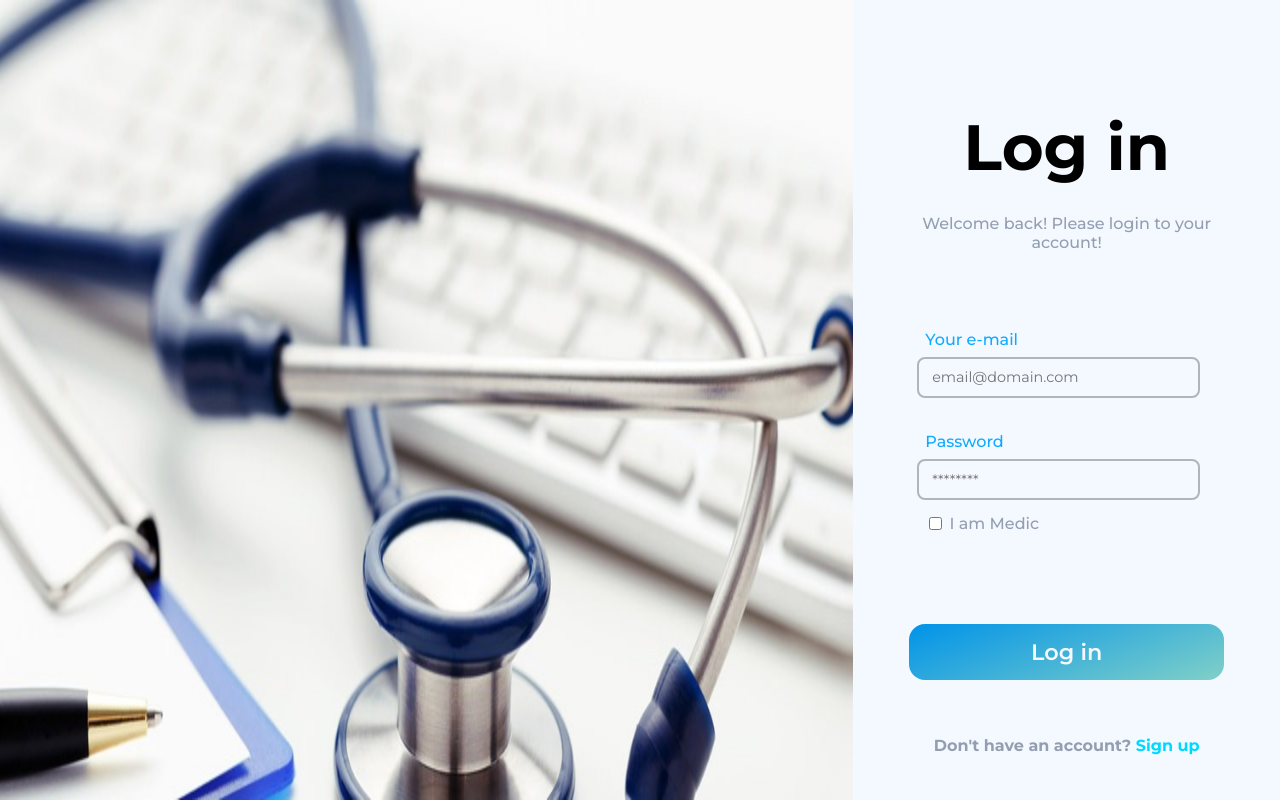
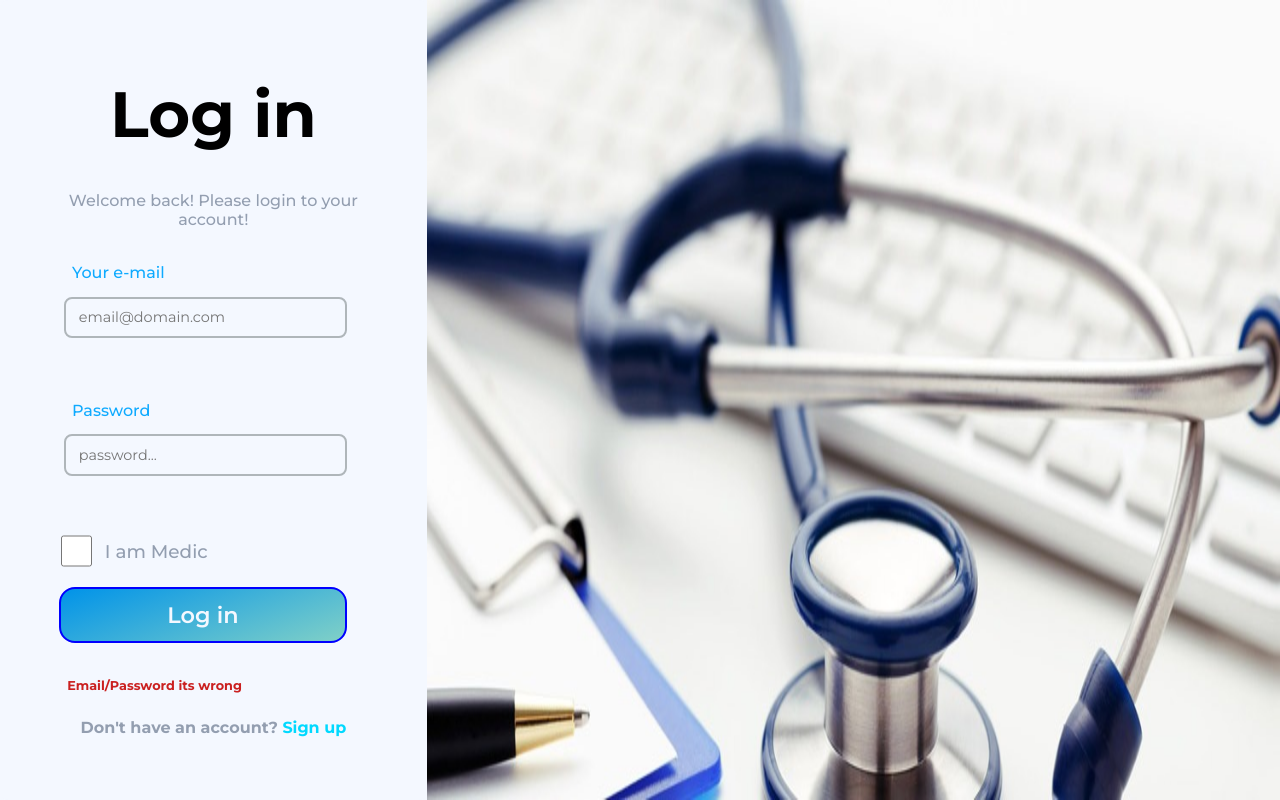
Before and after one commit to matiascalvar/medical-hub-pf, a React (Create React App) app in the folder client/: page /login in a window 1280 px wide. Built offline with nearby package versions, Linux system fonts and the light colour scheme; no server answers.

Commit message:
feat:(components/Login_Register) Agregando errores al front y control de forms en Login_Register

```diff
--- a/client/src/components/Login/Login.tsx
+++ b/client/src/components/Login/Login.tsx
@@ -75,11 +75,9 @@ const LoginPage: FunctionComponent = () => {
 
   const validateForm = () => {
     let errors: any = {};
-    if (!input.email) {
+    if(!input.email) {
       errors.email = "Email is required";
-    } else if (
-      !/^([\w\d._\-#])+@([\w\d._\-#]+[.][\w\d._\-#]+)+$/.test(input.email)
-    ) {
+    } else if (!/^([\w\d._\-#])+@([\w\d._\-#]+[.][\w\d._\-#]+)+$/.test(input.email)) {
       errors.email = "Must be a valid email";
     }
     if (!input.password) {
@@ -87,7 +85,6 @@ const LoginPage: FunctionComponent = () => {
     } else if (!/(?=.{8,})/.test(input.password)) {
       errors.password = "Password must be at least 8 characters";
     }
-
     setErrors(errors);
   };
 
@@ -114,36 +111,37 @@ const LoginPage: FunctionComponent = () => {
                 onChange={handleInputChange}
               />
             </div>
-            {errors.email && <p className="errors">{errors.email}</p>}
+            {errors.email && <p className="loginErrors">{errors.email}</p>}
           </div>
           <div className="form__password">
             <label className="password__title">Password</label>
             <div className="password__input">
               <input
                 type="password"
-                placeholder="********"
+                placeholder="password..."
                 className="loginInput__item"
                 name="password"
                 value={input.password}
                 onChange={handleInputChange}
               />
             </div>
-            {errors.password && <p className="errors">{errors.password}</p>}
+            {errors.password && <p className="loginErrors">{errors.password}</p>}
           </div>
           <div className="form__register">
-            <div className="register__isMedic">
             <input type="checkbox" className="isMedic__check" />
             <label className="isMedic__title">I am Medic</label>
           </div>
-          </div>
+          <div className="form__bottom">
             <button type="submit" className="form__btn">
               Log in
             </button>
+            <p className="loginErrors">Email/Password its wrong</p>
             <Link to="/register" className="btn__register">
               <p>
                 Don't have an account? <span className="blue_text">Sign up</span>
               </p>
             </Link>
+          </div>
         </form>
       </div>
     </div>
--- a/client/src/components/Register/Register.tsx
+++ b/client/src/components/Register/Register.tsx
@@ -1,4 +1,4 @@
-import React, { FunctionComponent } from "react";
+import React, { FunctionComponent, useEffect } from "react";
 import { useHistory } from "react-router-dom"
 import axios from 'axios';
 import "../../styles/LoginPage/Register.css";
@@ -18,8 +18,9 @@ const CreatePage: FunctionComponent = () => {
 
     const registerUser = async function(user: any) {
         try {
-            const response = await axios.post('http://localhost:3001/register', user)
-            return response
+            const response = await axios.post('http://localhost:3001/register', user);
+            setErrors(emptyInput);
+            return response;
         } catch(error) {
             console.log(error)
             return error
@@ -35,13 +36,21 @@ const CreatePage: FunctionComponent = () => {
         phone: '',
     }
 
-    const [ input, setInput ] = React.useState(emptyInput)
+    const [errors, setErrors] = React.useState(emptyInput);
+    const [ input, setInput ] = React.useState(emptyInput);
+
+    useEffect(() => {
+      console.log("input", input);
+      console.log("pswd", input.password.length);
+      console.log("errors", errors);
+    }, [input, errors]);
 
     const handleInputChange = function(e: any) {
         setInput({
             ...input,
             [e.target.name]: e.target.value
         })
+        validateForm();
     }
 
     const handleSubmit = async function(e: any) {
@@ -57,6 +66,41 @@ const CreatePage: FunctionComponent = () => {
         setInput(emptyInput)
     }
 
+    const validateForm = () => {
+      let errors:any = {};
+      if (!input.email) {
+        errors.email = "Email is required";
+      } else if (!/^([\w\d._\-#])+@([\w\d._\-#]+[.][\w\d._\-#]+)+$/.test(input.email)){
+        errors.email = "Must be a valid email";
+      }
+      if (!input.password) {
+        errors.password = "Password is required";
+      } else if (!/(?=.{8,})/.test(input.password)) {
+        errors.password = "Should be more than 8 characters";
+      }
+      if(input.firstName.length < 4){
+        errors.firstName = "First Name is required";
+      }else if(/[^a-zA-Z ]/g.test(input.firstName)){
+        errors.firstName = "Only text";
+      }
+      if(input.lastName.length < 4){
+        errors.lastName = "Last Name is required";
+      }else if(/[^a-zA-Z ]/g.test(input.lastName)){
+        errors.lastName = "Only text";
+      }
+      if(input.dni.length < 3){
+        errors.dni = "DNI is required"
+      }else if(/[^0-9]/g.test(input.dni)){
+        errors.dni = "Received only numbers"
+      }
+      if(input.phone.length < 3){
+        errors.phone = "Phone is required"
+      }else if(/[^0-9]/g.test(input.phone)){
+        errors.phone = "Received only numbers"
+      }
+      setErrors(errors);
+    }
+
   return (
     <div className="containerCreate">
       <div className="containerCreate__register">
@@ -69,8 +113,9 @@ const CreatePage: FunctionComponent = () => {
             Lorem ipsum, dolor sit amet consectetur adipisicing elit.
           </p>
         </div>
-        <div className="container__register">
+        <form onSubmit={handleSubmit} className="container__register">
           <div className="register__item">
+            <div className="item__container">
               <input
                 type="text"
                 className="register__input"
@@ -81,7 +126,11 @@ const CreatePage: FunctionComponent = () => {
               />
               <FaAt className="register__icons" />
             </div>
+            {errors.email && <p className="registerErrors">{errors.email}</p>}
+            {/* <p className="registerErrors">Must be a valid email</p> */}
+          </div>
           <div className="register__item">
+            <div className="item__container">
               <input
                 type="password"
                 className="register__input"
@@ -92,17 +141,26 @@ const CreatePage: FunctionComponent = () => {
               />
               <FaLock className="register__icons" />
             </div>
+            {errors.password && <p className="registerErrors">{errors.password}</p>}
+            {/* <p className="registerErrors">Should be more than 8 characters</p> */}
+          </div>
           <div className="register__item">
+            <div className="item__container">
               <input
                 type="text"
                 className="register__input"
                 name="firstName"
                 value={input.firstName}
                 onChange={handleInputChange}
-              placeholder="Name" />
+                placeholder="Name"
+              />
               <FaUserAlt className="register__icons" />
             </div>
+            {errors.firstName && <p className="registerErrors">{errors.firstName}</p>}
+            {/* <p className="registerErrors">First Name is required</p> */}
+          </div>
           <div className="register__item">
+            <div className="item__container">
               <input
                 type="text"
                 className="register__input"
@@ -113,7 +171,11 @@ const CreatePage: FunctionComponent = () => {
               />
               <FaUserCircle className="register__icons" />
             </div>
+            {errors.lastName && <p className="registerErrors">{errors.lastName}</p>}
+            {/* <p className="registerErrors">Last Name is required</p> */}
+          </div>
           <div className="register__item">
+            <div className="item__container">
               <input
                 type="number"
                 className="register__input"
@@ -124,7 +186,11 @@ const CreatePage: FunctionComponent = () => {
               />
               <FaRegIdCard className="register__icons" />
             </div>
+            {errors.dni && <p className="registerErrors">{errors.dni}</p>}
+            {/* <p className="registerErrors">DNI is required</p> */}
+          </div>
           <div className="register__item">
+            <div className="item__container">
               <input
                 type="number"
                 className="register__input"
@@ -134,6 +200,9 @@ const CreatePage: FunctionComponent = () => {
                 placeholder="Phone"
               />
               <FaPhoneSquareAlt className="register__icons" />
+            </div>
+            {errors.phone && <p className="registerErrors">{errors.phone}</p>}
+            {/* <p className="registerErrors">Phone is required</p> */}
           </div>
           <div className="register__item register__select">
             <label className="plan__title">Plans:</label>
@@ -149,8 +218,8 @@ const CreatePage: FunctionComponent = () => {
               </option>
             </select>
           </div>
-          <button onClick={handleSubmit} className="register__button">REGISTER</button>
-        </div>
+          <button type="submit" className="register__button">REGISTER</button>
+        </form>
       </div>
     </div>
   );
--- a/client/src/styles/LoginPage/Login.css
+++ b/client/src/styles/LoginPage/Login.css
@@ -14,15 +14,17 @@
   display: grid;
   align-items: center;
   justify-items: center;
-  grid-template-columns: 2fr 1fr;
+  grid-template-columns: 1fr 2fr;
   background: #f4f8ff;
   font-weight: 500;
 }
 
 .imgFondo{
+  display: grid;
   object-fit: fill;
-  height: 100%;
+  height: 100vh;
   width: 100%;
+  grid-column: 2/3;
 }
 
 .loginContainer__container{
@@ -32,6 +34,9 @@
   height: 100%;
   border-radius: .5rem;
   background: #f4f8ff;
+  width: 100%;
+  grid-column: 1/2;
+  grid-row: 1/2;
 }
 
 .form__logo h2 {
@@ -40,8 +45,8 @@
 
 .container__form{
   display: grid;
-  grid-template-rows: 35% 16% 16% 18% 15%;
-  padding: 5rem 3rem;
+  grid-template-rows: 28% 20% 20% 8% 24%;
+  padding: 3.5rem 3rem;
   border-color: transparent;
 }
 
@@ -59,11 +64,6 @@
   overflow: hidden;
 }
 
-.logo__img{
-  padding-left: 2rem;
-  max-width: 20rem;
-}
-
 .login__text{
   font-family: 'Montserrat';
   font-size: 1rem;
@@ -74,24 +74,39 @@
   color: #939eb0;
   height: 100%;
   width: 100%;
+  display: grid;
+  justify-items: center;
+  align-items: center;
 }
 
 .form__user,
 .form__password{
   display: grid;
+  grid-template-rows: 35% auto 28%;
 }
 
 .user__title,
 .password__title{
+  display: grid;
   font-size: 1rem;
-  display: flex;
-  justify-content: flex-start;
-  align-items: flex-end;
-  margin-bottom: 0.5rem;
+  align-items: center;
+  justify-items: start;
   padding-left: 1.5rem;
   font-family: 'Montserrat';
   font-weight: 500;
   color: #0eaaff;
+}
+
+.loginErrors{
+  width: 99%;
+  margin: 0;
+  display: grid;
+  align-items: center;
+  justify-items: start;
+  font-size: .8rem;
+  padding-left: 1.2rem;
+  height: 100%;
+  color: rgb(202, 32, 32);
 }
 
 .user__input,
@@ -115,13 +130,48 @@
 
 
 .form__register{
-  max-height: 3rem;
+  display: grid;
+  grid-template-columns: 10% auto;
+  padding-left: 1rem;
+  padding: .6rem;
+}
+
+.isMedic__check{
+  display: grid;
+  align-items: start;
+  justify-items: start;
+  height: 100%;
+  width: 100%;
+  margin: 0;
+  padding: 0;
+  margin-left: .2rem;
+}
+
+.isMedic__title{
+  font-size: 1.15rem;
+  font-size: 'Montserrat';
+  display: grid;
+  justify-items: start;
+  align-items: center;
+  padding-left: 1rem;
+  color: #939eb0;
+  font-weight: 500;
+}
+
+.form__bottom{
+  display: grid;
+  grid-template-rows: 57% auto 28%;
+}
+
+.form__bottom p{
+  grid-row: 2/3;
 }
 
 .btn__register{
-  display: flex;
+  display: grid;
+  grid-row: 3/4;
   justify-content: center;
-  flex-direction: row;
+  align-items: center;
   width: 100%;
   font-size: 1rem;
   text-decoration: none;
@@ -130,6 +180,8 @@
 
 .btn__register p{
   width: 100%;
+  margin: 0;
+  padding: 0;
 }
 
 .btn__register span {
@@ -145,44 +197,10 @@
   color: #00d9ff;
 }
 
-.register__isMedic{
-  padding-left: 1.2rem;
-  max-height: 2rem;
-  display: flex;
-  flex-direction: row;
-  justify-content: flex-start;
-  align-items: center;
-  font-weight: 500;
-}
-
-.errors {
-  display: flex;
-  justify-content: center;
-  margin-top: 0.5rem;
-  padding-left: 0.5rem;
-  color: red;
-  font-weight: 500;
-  width: 50%;
-}
-
-
-.isMedic__check{
-  margin: .5rem;
-}
-
-.isMedic__title{
-  font-size: 1rem;
-  font-size: 'Montserrat';
-  display: grid;
-  align-items: center;
-  color: #939eb0;
-  font-weight: 500;
-}
-
 .form__btn{
   background-color: #0093E9;
   background-image: linear-gradient(160deg, #0093E9 0%, #80D0C7 100%);
-  margin: 0rem 0.5rem;
+  margin: .5rem 2rem 0 .7rem;
   cursor: pointer;
   border: none;
   border-radius: 1rem;
@@ -192,258 +210,9 @@
   font-weight: 600;
   max-height: 3.5rem;
   transition: .4s;
+  border: 2px solid blue;
 }
 
 .form__btn:hover{
   background-image: radial-gradient( circle farthest-corner at -3.7% -5%,  rgba(113,213,225,1) 0.3%, rgba(73,146,226,1) 90.5% );
-
-
-
 }
-
-/*
-.container__form{
-  background-color: #f4f8ff;
-  width: 30rem;
-}
-
-.form{
-  display: grid;
-  height: 100%;
-  grid-template-rows: 28% 18% 18% 10% 26%;
-}
-
-.form > *{
-  margin: 0;
-}
-
-.formTitle__item{
-  height: 100%;
-  font-family: 'Montserrat', sans-serif;
-  font-size: 4.9rem;
-  letter-spacing: .1rem;
-  color: #0eaaff;
-  margin: 0;
-  display: grid;
-  align-items: center;
-}
-
-.formLogo__item{
-  display: none;
-}
-
-.form__user,
-.form__password{
-  display: grid;
-}
-
-.form__user > *,
-.form__password > *{
-  margin: 0 4rem 0 3.5rem;
-}
-
-.user__input,
-.password__input{
-  display: grid;
-  margin-bottom: 1rem;
-  padding-left: 1rem;
-}
-
-.input__item{
-  width: 19rem;
-  height: 96%;
-  position: relative;
-  margin: 0;
-  outline: none;
-  border: none;
-  border-bottom: .2rem solid #00d9ff;
-  padding-left: 2.5rem;
-  font-size: 1.2rem;
-  color: #939eb0;
-  letter-spacing: .12rem;
-  background-color: #f4f8ff;
-}
-
-.input__icons{
-  position: absolute;
-  font-size: 1.6rem;
-  padding: .7rem .5rem;
-  color: #00d9ff;
-}
-
-.user__title,
-.password__title{
-  display: grid;
-  align-items: center;
-  justify-items: start;
-  padding-left: 1.2rem;
-  font-size: 1.1rem;
-  font-family: sans-serif;
-  font-weight: bold;
-  letter-spacing: .1rem;
-  color: #0eaaff;
-}
-
-.form__register{
-  display: grid;
-  align-items: center;
-  justify-items: start;
-  padding-left: 4.3rem;
-}
-
-.btn__register{
-  font-size: 1.2rem;
-  text-transform: uppercase;
-  text-decoration: none;
-  color: #0eaaff;
-  letter-spacing: .1rem;
-}
-
-.btn__register:hover{
-  text-decoration: underline;
-}
-
-.form__btn{
-  display: grid;
-  margin: 1rem 7rem 3rem 7rem;
-  align-items: center;
-  font-size: 2rem;
-  font-family: 'Montserrat', sans-serif;
-  font-weight: 400;
-  letter-spacing: .2rem;
-  cursor: pointer;
-  background-color: #00d9ff;
-  outline: none;
-  border: .15rem solid #0eaaff;
-  color: #f4f8ff;
-  border-radius: 1rem;
-  transition: .5s;
-}
-
-.form__btn:hover{
-  background-color: #0eaaff;
-}
-
-@media screen and (max-width: 1024px) {
-  .container{
-    width: 50rem;
-  }
-  .container__logo,
-  .container__form{
-    width: 25rem;
-  }
-  .form__user > *,
-  .form__password > *{
-    margin: 0 1rem 0 1rem;
-  }
-  .logo__medicalHub{
-    width: 22rem;
-  }
-  .form__btn{
-    margin: 2.2rem 7rem 2.2rem 7rem;
-    font-size: 1.3rem;
-  }
-}
-
-@media screen and (max-width: 768px){
-  .container{
-    width: 30rem;
-  }
-  .container__logo{
-    width: 7rem;
-  }
-  .container__form{
-    width: 23rem;
-  }
-  .form__user > *,
-  .form__password > *{
-    margin: 0;
-  }
-  .logo__medicalHub{
-    display: none;
-  }
-  .form__title{
-    display: grid;
-    grid-template-rows: 60% 40%;
-  }
-  .formLogo__item{
-    display: grid;
-    align-items: center;
-    justify-items: center;
-    width: 21rem;
-    height: 80%;
-    margin: 1rem 1rem 0 1rem;
-  }
-  .formTitle__item{
-    font-size: 1.5rem;
-  }
-  .input__item{
-    width: 15rem;
-    margin-left: 2rem;
-  }
-  .input__icons{
-    padding: .7rem 2.2rem;
-  }
-  .user__title,
-  .password__title{
-    padding-left: 3rem;
-  }
-  .form__register{
-    padding-left: 2.8rem;
-  }
-  .btn__register{
-    font-size: 1rem;
-    text-transform: uppercase;
-    text-decoration: none;
-    color: #0eaaff;
-    letter-spacing: .09rem;
-  }
-  .form__btn{
-    margin: .5rem 5rem 4rem 5rem;
-    font-size: 1.5rem;
-    letter-spacing: .2rem;
-  }
-}
-
-@media screen and (max-width: 490px){
-  .container{
-    width: 20rem;
-  }
-  .container__logo{
-    display: none;
-  }
-  .container__form{
-    width: 20rem;
-  }
-  .formLogo__item{
-    width: 18rem;
-    height: 80%;
-    margin: 1rem 1rem 0 1rem;
-  }
-  .formTitle__item{
-    font-size: 1.6rem;
-  }
-  .input__item{
-    width: 12rem;
-    margin-left: 1.3rem;
-  }
-  .input__icons{
-    padding: .7rem 1.7rem;
-  }
-  .user__title,
-  .password__title{
-    padding-left: 2.4rem;
-  }
-  .form__register{
-    padding-left: 2.3rem;
-  }
-  .btn__register{
-    font-size: .9rem;
-    letter-spacing: .09rem;
-  }
-  .form__btn{
-    margin: .5rem 5rem 4rem 5rem;
-    font-size: 1.5rem;
-    letter-spacing: .2rem;
-  }
-}  */
```
Also changed, not shown: client/src/styles/LoginPage/Register.css (+29 -12 lines). Lines whose indentation alone changed are shown as unchanged.
